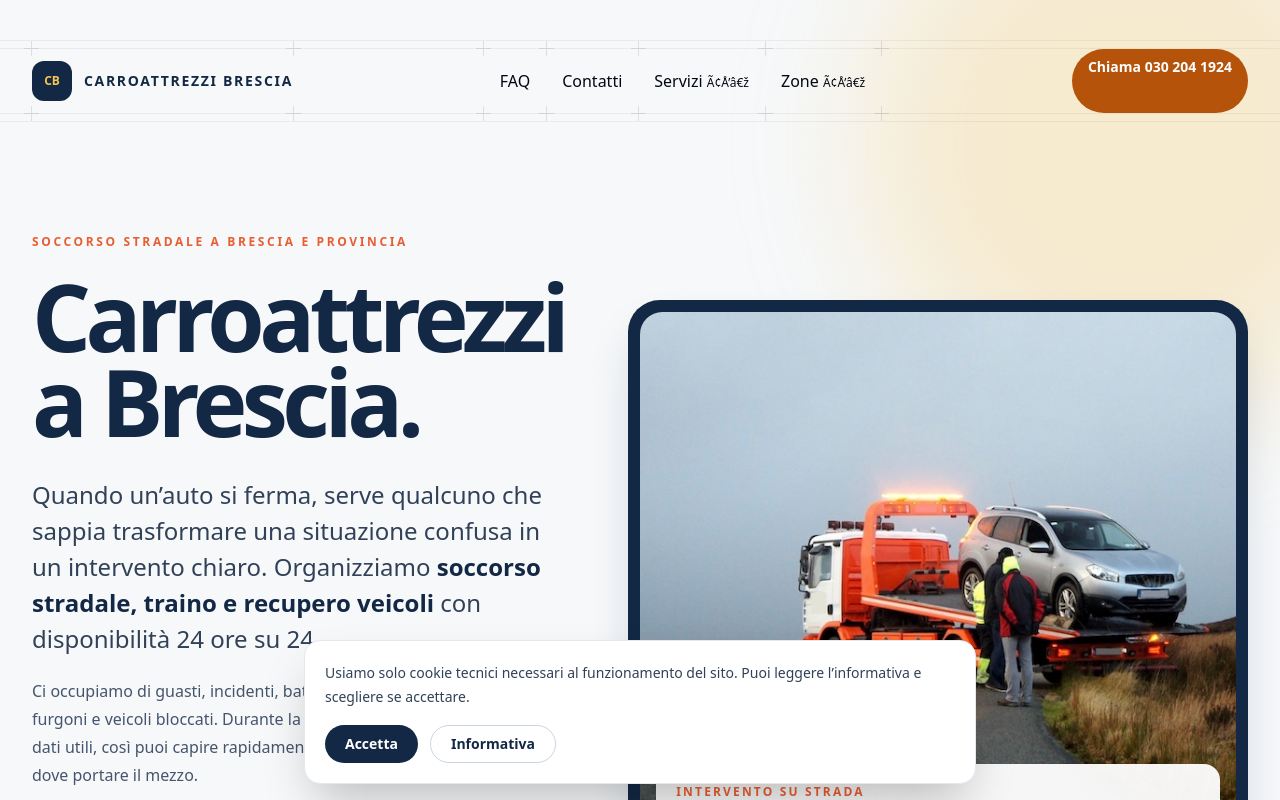
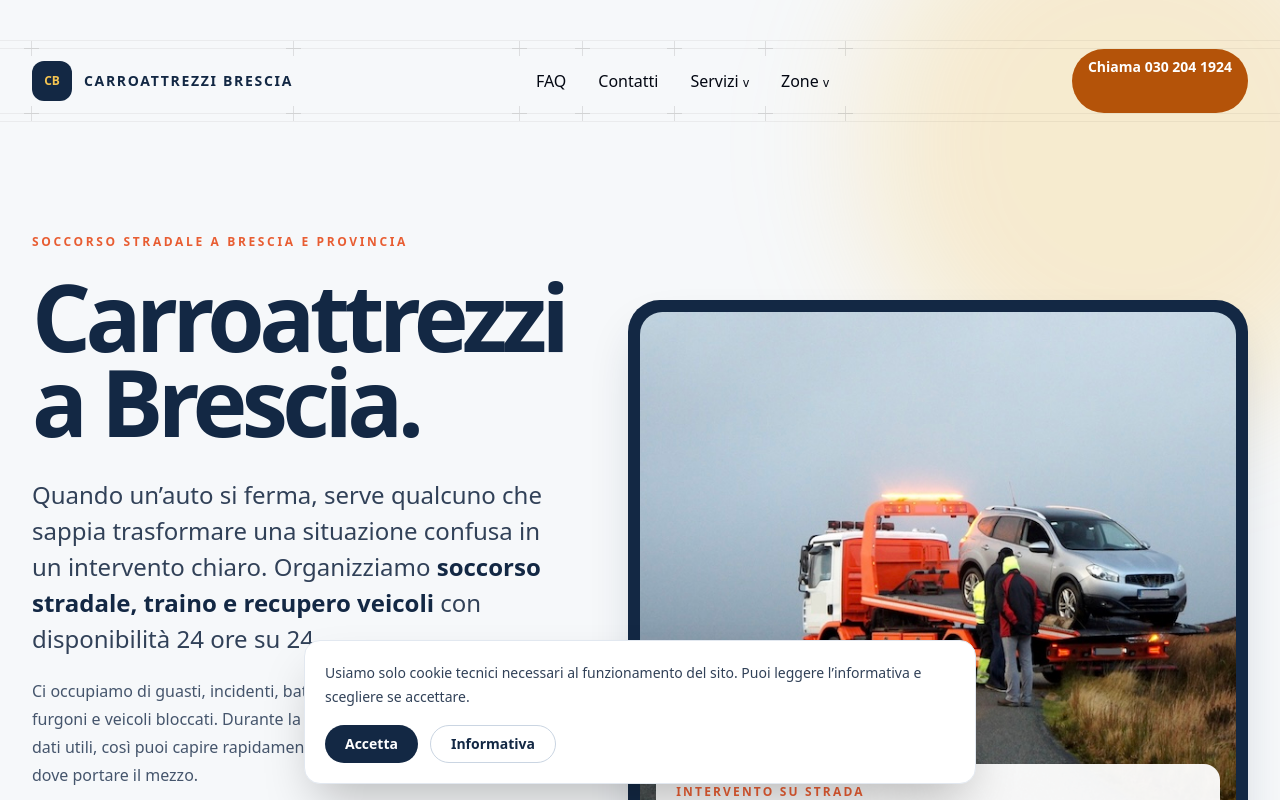
Before and after one commit to alessio-aesthetic/carroattrezzibrescia24.it, a Next.js app: page / in a window 1280 px wide. Shown: the top 800 px of the page. Built offline with nearby package versions, Linux system fonts and the light colour scheme; a web font is replaced by a local one.

Commit message:
Use unique roadside assistance photography

```diff
--- a/src/components/navbar.tsx
+++ b/src/components/navbar.tsx
@@ -33,7 +33,7 @@ function DesktopNav() {
       ))}
       <PlusGridItem className="relative flex items-center px-4 py-3 text-base font-medium text-gray-950">
         <details className="group">
-          <summary className="cursor-pointer list-none">Servizi <span className="text-xs">Ã¢Å’â€ž</span></summary>
+          <summary className="cursor-pointer list-none">Servizi <span className="text-xs">v</span></summary>
           <div className="absolute left-0 top-full z-20 mt-2 grid w-[26rem] grid-cols-2 gap-x-5 gap-y-2 rounded-2xl border border-black/10 bg-white p-5 text-sm shadow-xl">
             {services.map((service) => <Link key={service.slug} href={`/servizi/${service.slug}`} className="py-1 font-medium text-gray-800 hover:text-[#b45309]">{service.title}</Link>)}
           </div>
@@ -41,7 +41,7 @@ function DesktopNav() {
       </PlusGridItem>
       <PlusGridItem className="relative flex items-center px-4 py-3 text-base font-medium text-gray-950">
         <details className="group">
-          <summary className="cursor-pointer list-none">Zone <span className="text-xs">Ã¢Å’â€ž</span></summary>
+          <summary className="cursor-pointer list-none">Zone <span className="text-xs">v</span></summary>
           <div className="absolute right-0 top-full z-20 mt-2 grid w-[24rem] grid-cols-2 gap-x-5 gap-y-2 rounded-2xl border border-black/10 bg-white p-5 text-sm shadow-xl">
             {zones.map((zone) => <Link key={zone} href={'/zone/' + zone.toLowerCase().replaceAll(' ', '-')} className="text-sm font-medium text-gray-800">Carroattrezzi a {zone}</Link>)}
           </div>
```
Also changed, not shown: src/app/page.tsx (+2 -2 lines), public/images/home-hero.jpg (added).
